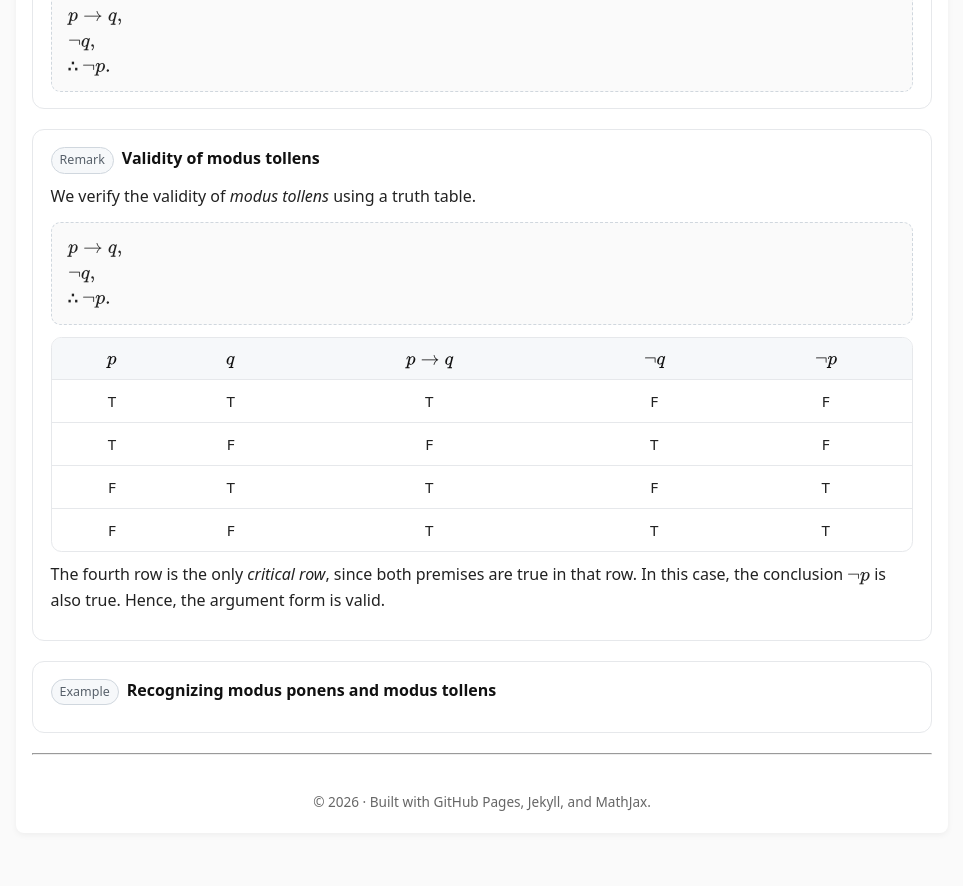
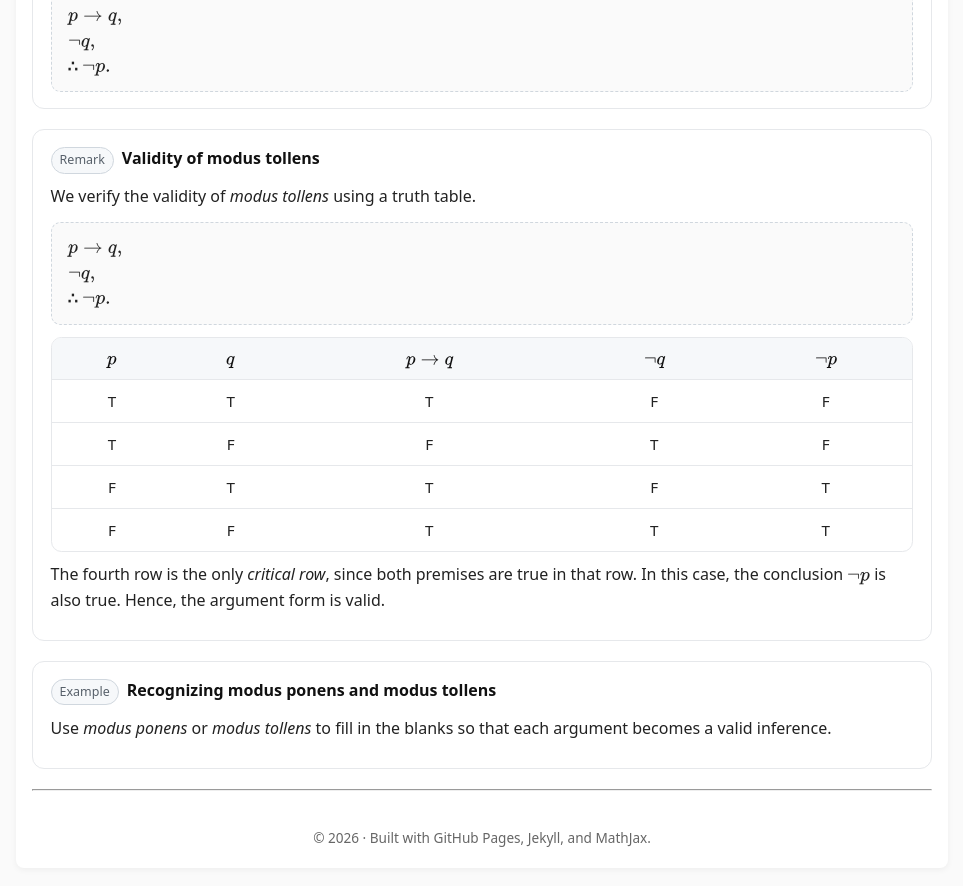
Before and after one commit to SaleemKamaludin/SaleemKamaludin.github.io, a Jekyll site: the page built from courses/comp1604/lecture-notes/lecture-01/index.md, in a window 1280 px wide and 900 px high, scrolled down 4691 px. Shown: the top 886 px of the window, without its empty margins (158-1121 px from the left). Built offline with Jekyll 4.4.1, drawn with Linux system fonts in a browser that asks for light colours; before the commit the page ends 5556 px from its top, so only the background shows below that.

Commit message:
Update index.md

```diff
--- a/courses/comp1604/lecture-notes/lecture-01/index.md
+++ b/courses/comp1604/lecture-notes/lecture-01/index.md
@@ -1500,3 +1500,5 @@ It is instructive to verify that modus ponens is a valid argument form. Doing so
 
 
  <p>
+    Use <em>modus ponens</em> or <em>modus tollens</em> to fill in the blanks so that each argument becomes a valid inference.
+    </p>
```
